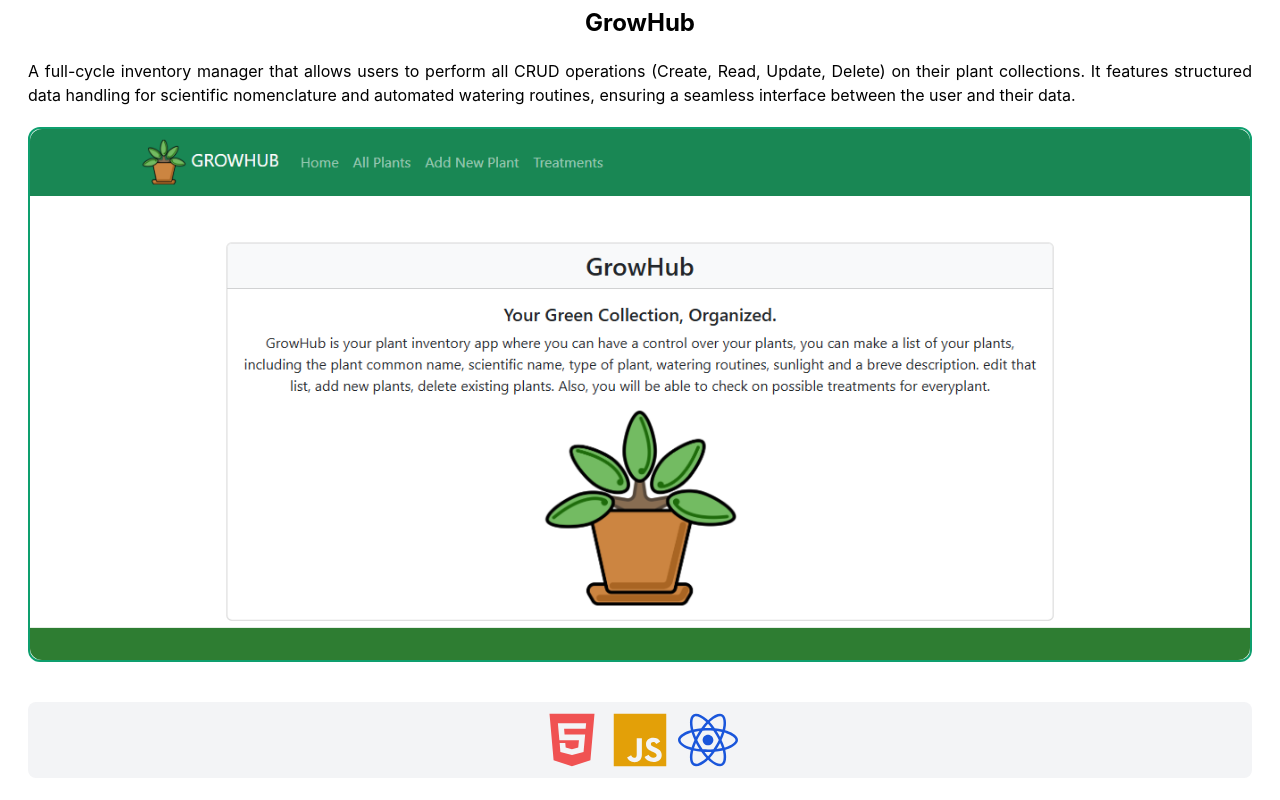
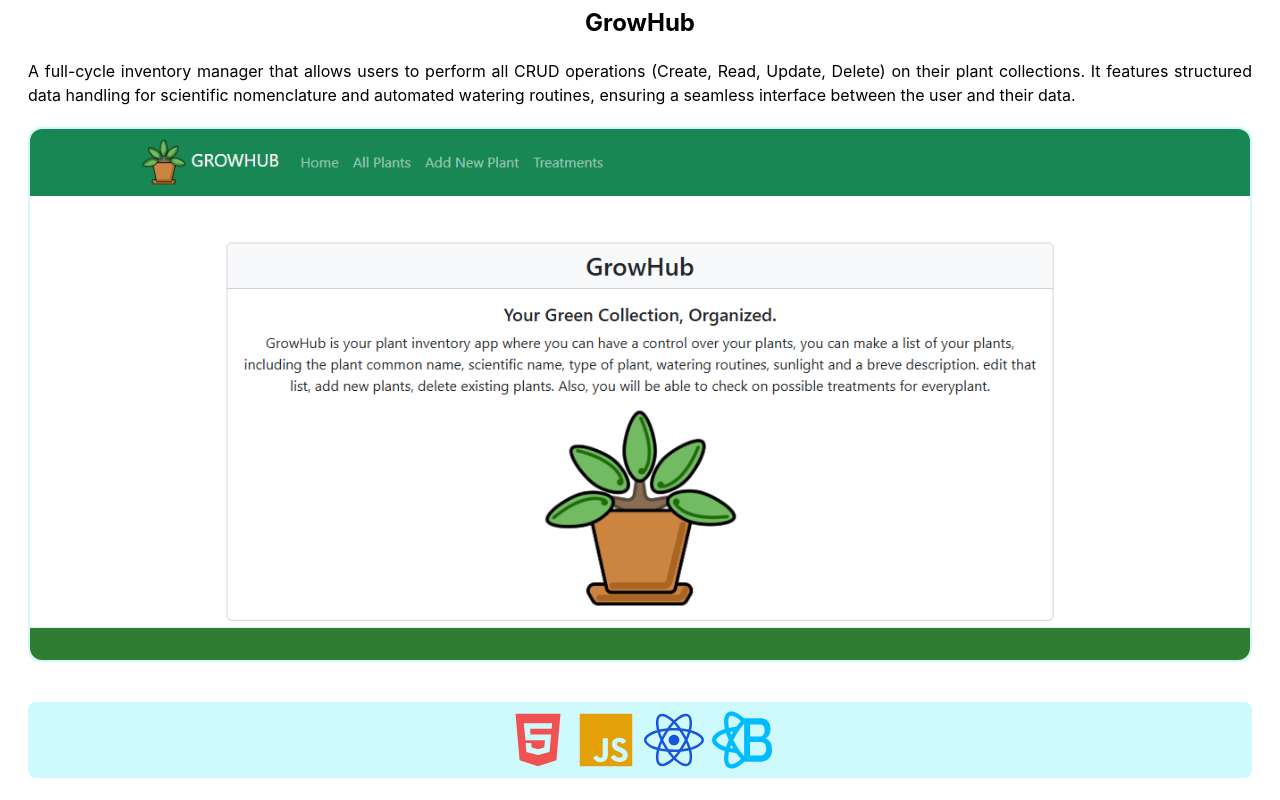
Before and after one commit to AlejandroDuqueG-design/Portfolio, a React (Vite) app: page /projects/1 in a window 1280 px wide. Shown: the part 520-1320 px from the top of the page. Built offline with nearby package versions, Linux system fonts and the light colour scheme.

Commit message:
style: felx on main <div>, add bar for used tools icons

```diff
--- a/src/pages/ProjectDetailsPage.tsx
+++ b/src/pages/ProjectDetailsPage.tsx
@@ -3,6 +3,7 @@ import { useParams } from "react-router";
 import { FaReact } from "react-icons/fa";
 import { IoLogoJavascript } from "react-icons/io5";
 import { FaHtml5 } from "react-icons/fa";
+import { SiReactbootstrap } from "react-icons/si";
 
 function ProjectDetailsPage() {
   const { project } = useParams();
@@ -21,14 +22,15 @@ function ProjectDetailsPage() {
       <div className="text-2xl font-bold">{title}</div>
       <div className="text-justify">{description}</div>
 
-      <div className="rounded-xl border-2 border-green-500 w-full mx-1">
+      <div className="rounded-xl border-2 border-cyan-100 w-full mx-1">
         <img src={projectImages[0].src} className="w-full object-cover rounded-xl" />
       </div>
 
-      <div className="w-full flex flex-row items-center justify-center gap-2 bg-gray-100 py-2 mx-5 my-5 rounded-lg">
+      <div className="w-full flex flex-row items-center justify-center gap-2 bg-cyan-100 py-2 mx-5 my-5 rounded-lg">
         <FaHtml5 className="text-red-500 text-2xl rounded-1x1 md:text-4xl lg:text-6xl" />
         <IoLogoJavascript className="text-yellow-400 text-2xl rounded-1x1 md:text-4xl lg:text-6xl" />
         <FaReact className="text-blue-700 text-2xl md:text-4xl lg:text-6xl" />
+        <SiReactbootstrap className="text-sky-400 text-2xl md:text-4xl lg:text-6xl" />
       </div>
       <div className="text-justify">{methodology}</div>
       <div className="rounded-xl border-2 border-green-500 w-full mx-1">
```
